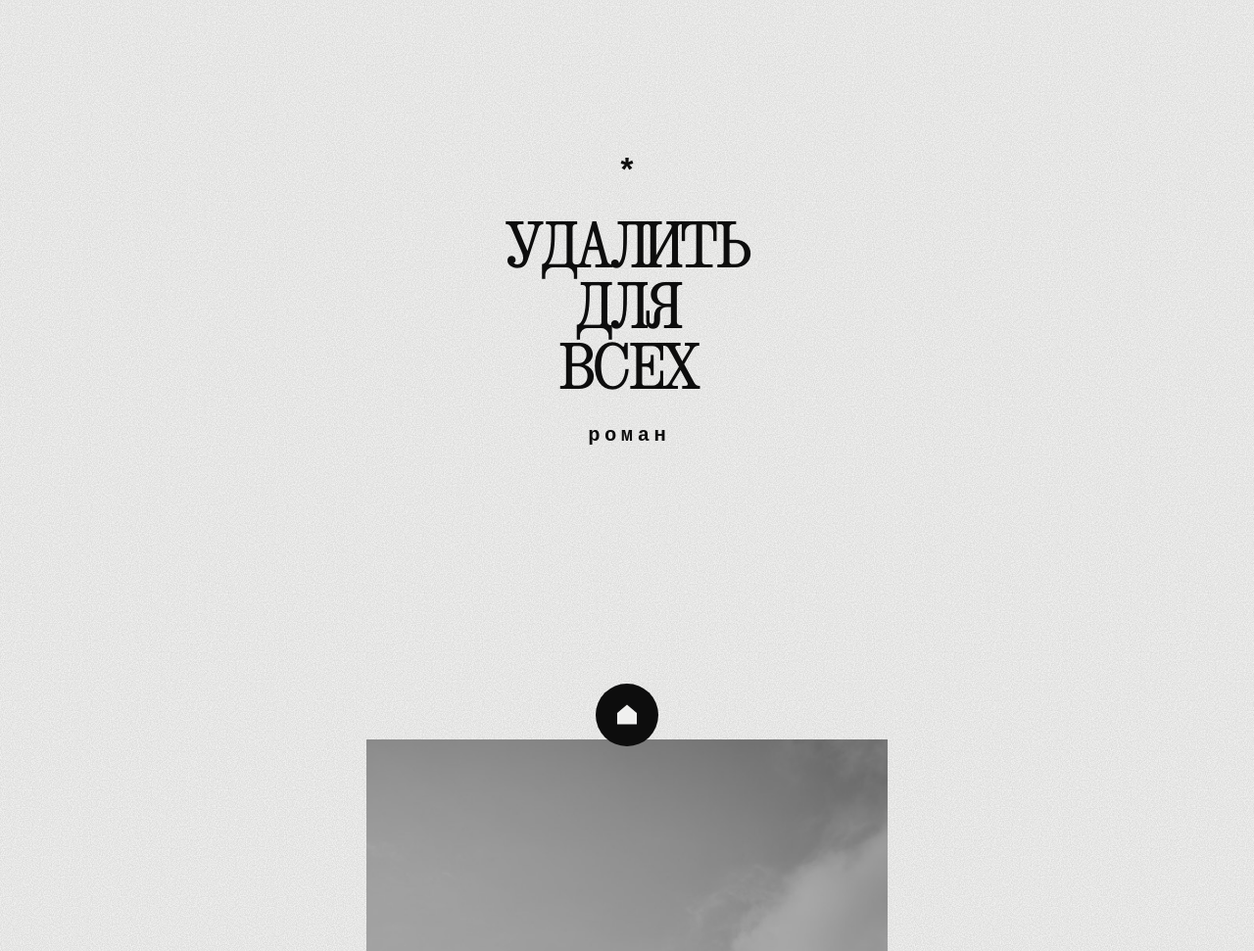
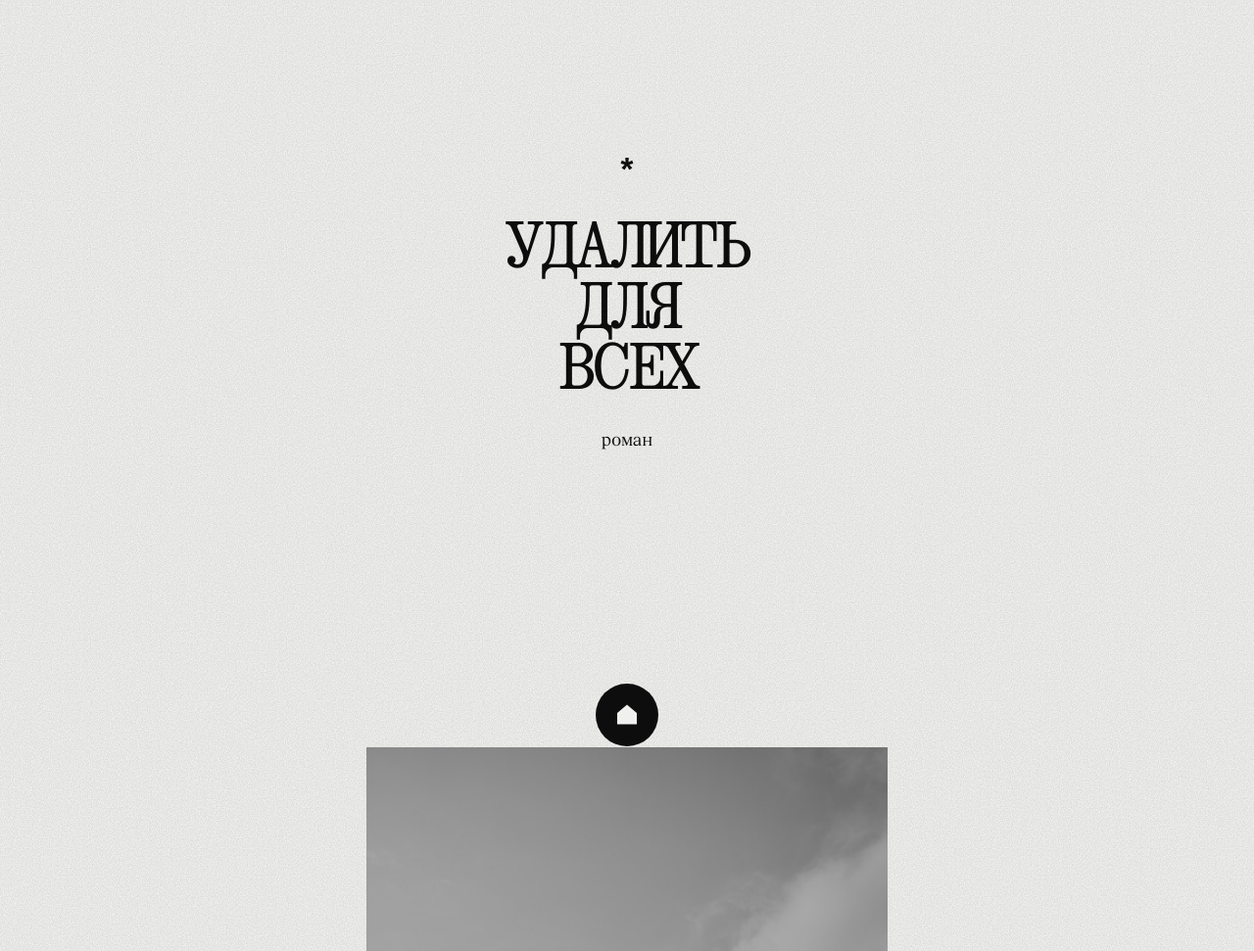
Before and after one commit to alexiermakov/alexie, a plain HTML site: page novel/index.html in a window 1280 px wide. Shown: the top 971 px of the page at 98% size. Drawn offline with Linux system fonts and the light colour scheme.

Commit message:
Роман: «роман» под названием в стиле основного текста
Co-Authored-By: Claude Opus 5.5 <noreply@anthropic.com>

```diff
--- a/assets/style.css
+++ b/assets/style.css
@@ -434,7 +434,8 @@ body::before {
 .novel-first .novel-kind { margin-top: clamp(24px, 4vh, 44px); }
 .novel-mark { font: 600 clamp(28px, 2.6vw, 40px) / 1 "Geist Mono", ui-monospace, monospace; color: var(--ink); margin-bottom: clamp(20px, 3vh, 36px); }
 .novel-title { font: 400 clamp(32px, 5.25vw, 75px) / 0.92 "Even Mono", ui-monospace, monospace; text-transform: uppercase; letter-spacing: -0.07em; color: var(--ink); }
-.novel-kind { font: 600 clamp(16px, 1.6vw, 22px) / 1 "Geist Mono", ui-monospace, monospace; letter-spacing: 0.22em; margin-right: -0.22em; color: var(--ink); }
+/* «роман» под названием — как основной текст романа */
+.novel-kind { font: 400 calc(17px * var(--scale)) / 1.65 "Medeo Serif", Georgia, serif; letter-spacing: 0.005em; color: var(--ink); }
 .novel-photo { display: flex; justify-content: center; padding: 0 var(--gutter) calc(var(--gutter) * 2 + 64px); }
 .novel-photo img { display: block; height: 100svh; width: auto; max-width: 100%; object-fit: contain; filter: grayscale(1); }
 @media (max-width: 760px) {
```
